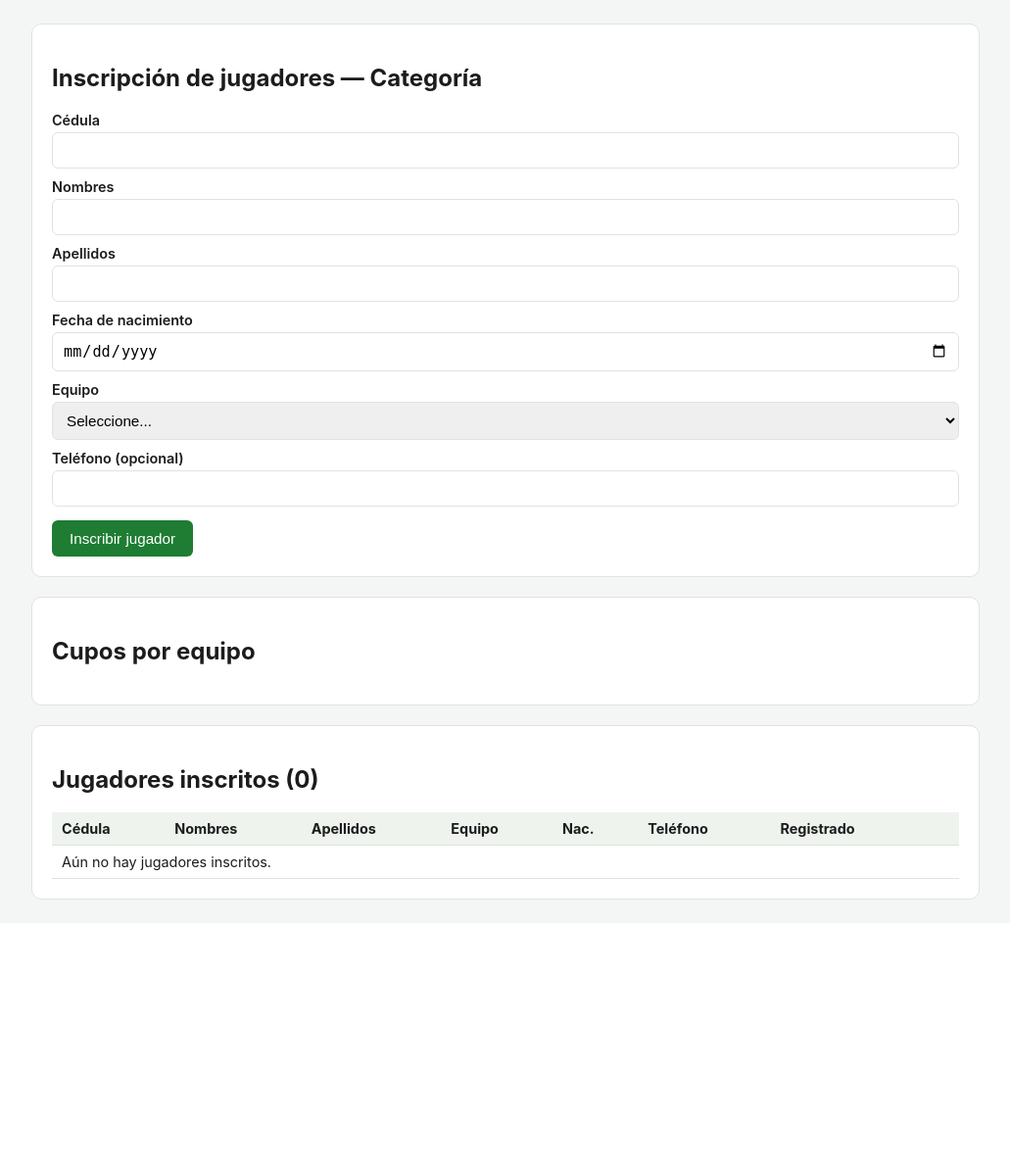
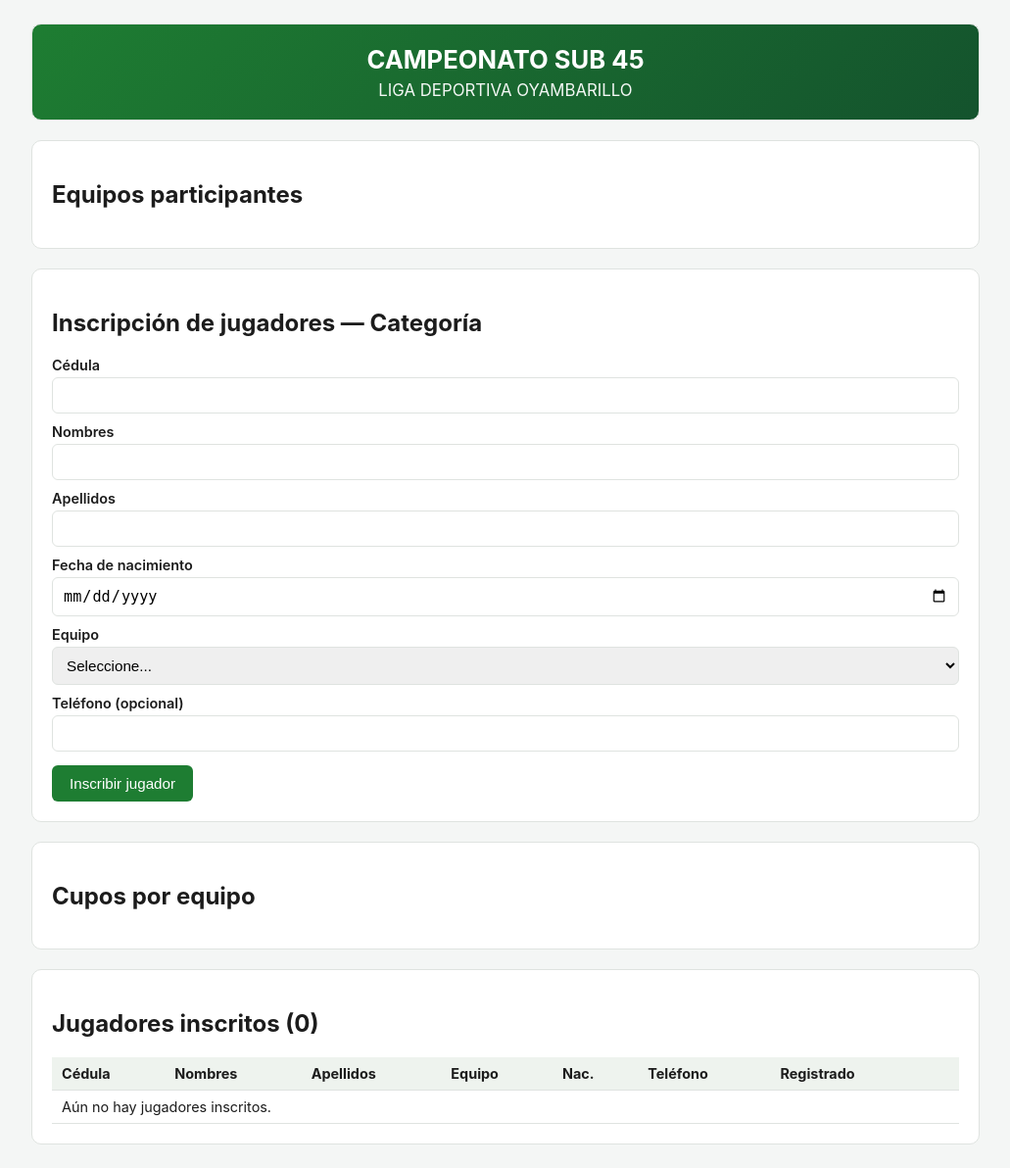
Before and after one commit to FERNANDO85540/LIGA-DEPORTIVA-OYAMBARILLO, a Flask app: template templates/inscripcion.html in a window 1280 px wide. Shown: the part 61-1253 px from the top of the page at 98% size, without its empty margins (124-1155 px from the left). Before the commit the page ends 979 px from the top, so only its background shows below. Run offline with Flask 3, Linux system fonts and the light colour scheme; the template is opened without the code that fills it, so the values that code supplies are empty.

Commit message:
Agrega encabezado de campeonato y lista de equipos participantes

```diff
--- a/templates/inscripcion.html
+++ b/templates/inscripcion.html
@@ -1,5 +1,19 @@
 {% extends "base.html" %}
 {% block content %}
+
+<div class="card" style="text-align:center; background: linear-gradient(135deg, #1e7d32, #14532d); color: white;">
+  <h1 style="margin:0; font-size:1.6rem;">CAMPEONATO SUB 45</h1>
+  <p style="margin:6px 0 0; font-size:1.05rem; opacity:0.95;">LIGA DEPORTIVA OYAMBARILLO</p>
+</div>
+
+<div class="card">
+  <h2>Equipos participantes</h2>
+  <div class="cupos-grid">
+    {% for e in equipos %}
+      <div class="cupo-item"><strong>{{ e }}</strong></div>
+    {% endfor %}
+  </div>
+</div>
 
 <div class="card">
   <h2>Inscripción de jugadores — Categoría {{ categoria }}</h2>
```
